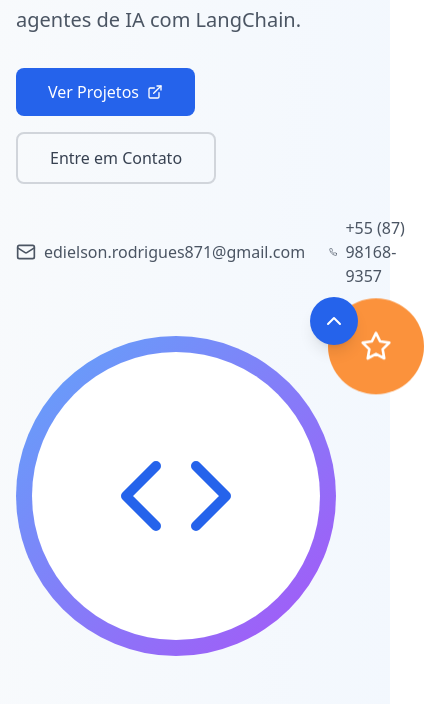
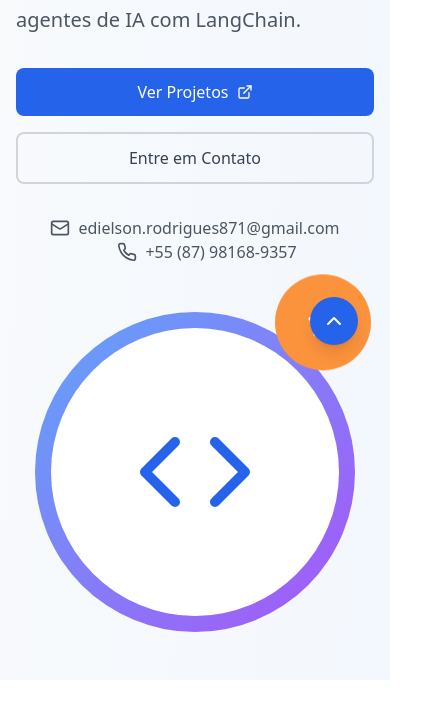
Before and after one commit to Edielson-Rodrigues/landing-page, a React (Vite) app: page / in a window 390 px wide. Shown: the part 467-1173 px from the top of the page, 424 px wide, since content can reach past the window. Built offline with nearby package versions, Linux system fonts and the light colour scheme; no server answers.

Commit message:
refactor: adjust hero-section in mobile viewer

```diff
--- a/src/components/sections/hero/index.tsx
+++ b/src/components/sections/hero/index.tsx
@@ -31,24 +31,24 @@ export const HeroSection: React.FC<HeroSectionProps> = ({
             </div>
 
             {/* Buttons */}
-            <div className="flex flex-wrap gap-4">
+            <div className="flex w-full flex-wrap gap-4">
               <button
                 onClick={onViewPortfolio}
-                className="bg-blue-600 text-white px-8 py-3 rounded-lg font-medium hover:bg-blue-700 transform hover:scale-105 transition-all duration-200 flex items-center space-x-2"
+                className="bg-blue-600 text-white px-8 py-3 w-full sm:w-fit justify-center rounded-lg font-medium hover:bg-blue-700 transform hover:scale-105 transition-all duration-200 flex items-center space-x-2"
               >
                 <span>{viewPortfolioLabel}</span>
                 <ExternalLink size={16} />
               </button>
               <button
                 onClick={onGetInTouch}
-                className="border-2 border-gray-300 dark:border-gray-600 text-gray-700 dark:text-gray-300 px-8 py-3 rounded-lg font-medium hover:border-gray-400 dark:hover:border-gray-500 hover:bg-gray-50 dark:hover:bg-gray-800 transition-all duration-200"
+                className="border-2 border-gray-300 w-full sm:w-fit justify-center dark:border-gray-600 text-gray-700 dark:text-gray-300 px-8 py-3 rounded-lg font-medium hover:border-gray-400 dark:hover:border-gray-500 hover:bg-gray-50 dark:hover:bg-gray-800 transition-all duration-200"
               >
                 {getInTouchLabel}
               </button>
             </div>
 
             {/* Contact Info */}
-            <div className="flex items-center space-x-6 text-gray-600 dark:text-gray-400">
+            <div className="flex flex-col sm:flex-row items-center space-x-6 text-gray-600 dark:text-gray-400">
               <a
                 href={`mailto:${email}`}
                 className="flex items-center space-x-2 hover:text-blue-600 dark:hover:text-blue-400 transition-colors"
@@ -67,10 +67,10 @@ export const HeroSection: React.FC<HeroSectionProps> = ({
           </div>
 
           {/* Illustration */}
-          <div className="lg:flex justify-center">
+          <div className="flex justify-center">
             <div className="relative">
               <div className="w-80 h-80 bg-gradient-to-br from-blue-400 to-purple-500 rounded-full flex items-center justify-center">
-                <div className="w-72 h-72 bg-white dark:bg-gray-800 rounded-full flex items-center justify-center">
+                <div className="w-35 w-72 h-35 h-72 bg-white dark:bg-gray-800 rounded-full flex items-center justify-center">
                   <Code size={120} className="text-blue-600" />
                 </div>
               </div>
```
